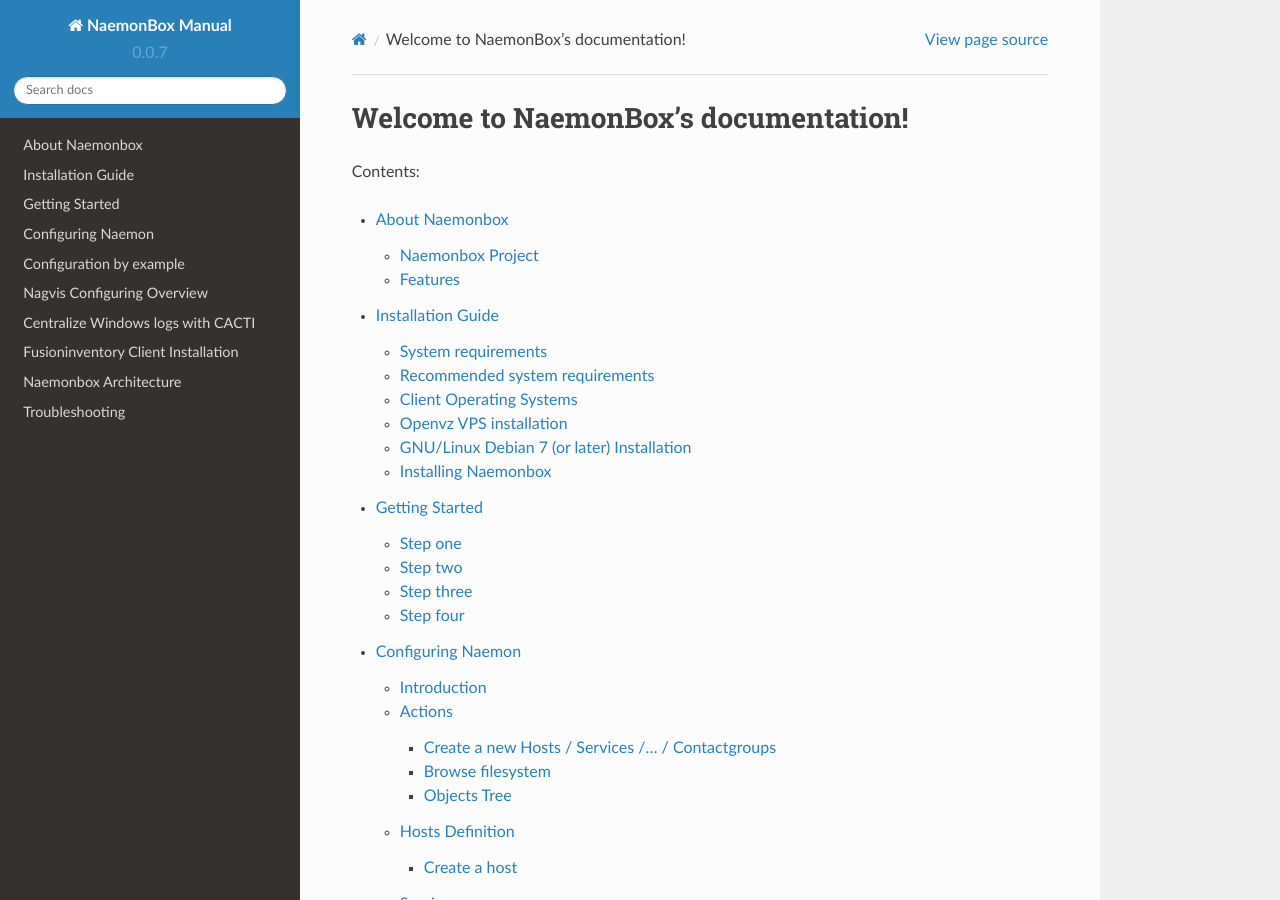
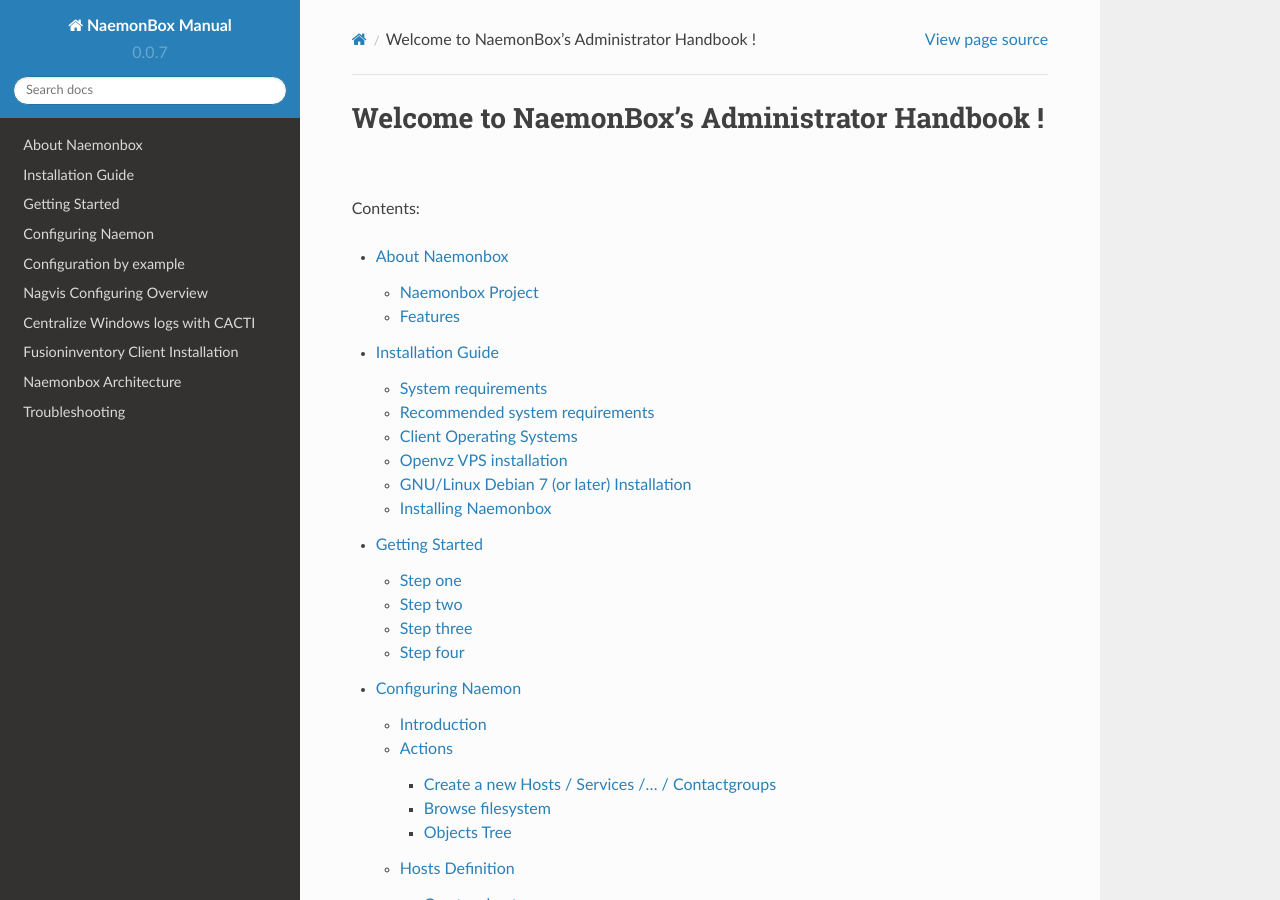
Before and after one commit to mgadi/naemonbox, a Sphinx documentation site: the page built from docs/source/index.rst, in a window 1280 px wide and 900 px high. Built offline with Sphinx 7.4.7 and the Read the Docs theme 2.0.0, drawn with Linux system fonts in a browser that asks for light colours; pages that are not in the unit, such as notebooks, are missing from menus.

Commit message:
Update index.rst

```diff
--- a/docs/source/index.rst
+++ b/docs/source/index.rst
@@ -5,7 +5,7 @@
 
 .. _index
 
-Welcome to NaemonBox's documentation!
+Welcome to NaemonBox's Administrator Handbook !
 ============================================
 
 Contents:
```
